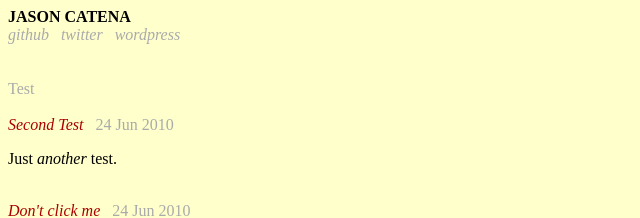
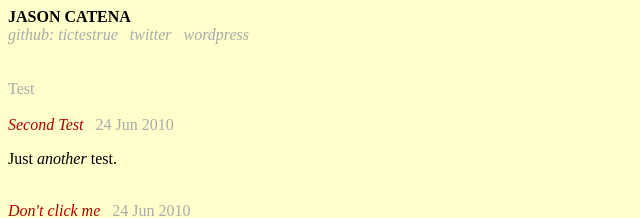
Before and after one commit to catenate/catenate.github.com, a Jekyll site: the page built from index.html, in a window 1280 px wide. Shown: the top 218 px of the page, without its empty margins (0-640 px from the left). Built offline with Jekyll 4.4.1, drawn with Linux system fonts in a browser that asks for light colours.

Commit message:
Add link to tictestrue page.

```diff
--- a/index.html
+++ b/index.html
@@ -5,7 +5,8 @@ title: Jason Catena
 <strong>JASON CATENA</strong>
 <br/>
 <em>
-<span class="mute"><a href="http://github.com/catenate">github</a></span>
+<span class="mute"><a href="http://github.com/catenate">github</a>:</span>
+<span class="mute"><a href="http://catenate.github.com/tictestrue">tictestrue</a></span>
 &nbsp; <span class="mute"><a href="http://twitter.com/catenate">twitter</a></span>
 &nbsp; <span class="mute"><a href="http://swtools.wordpress.com">wordpress</a></span>
 </em>
```
Also changed, not shown: 2 other files.
